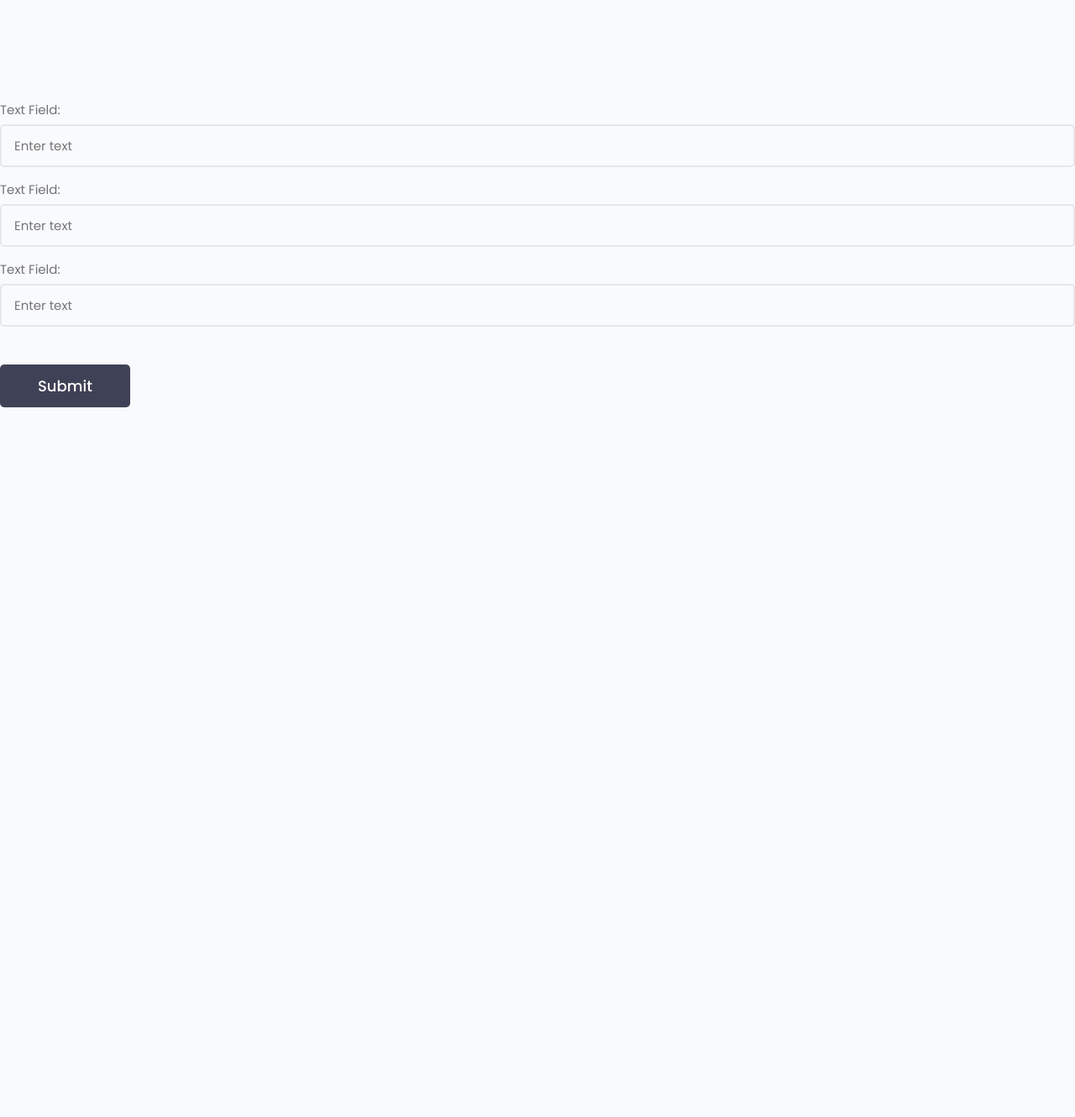
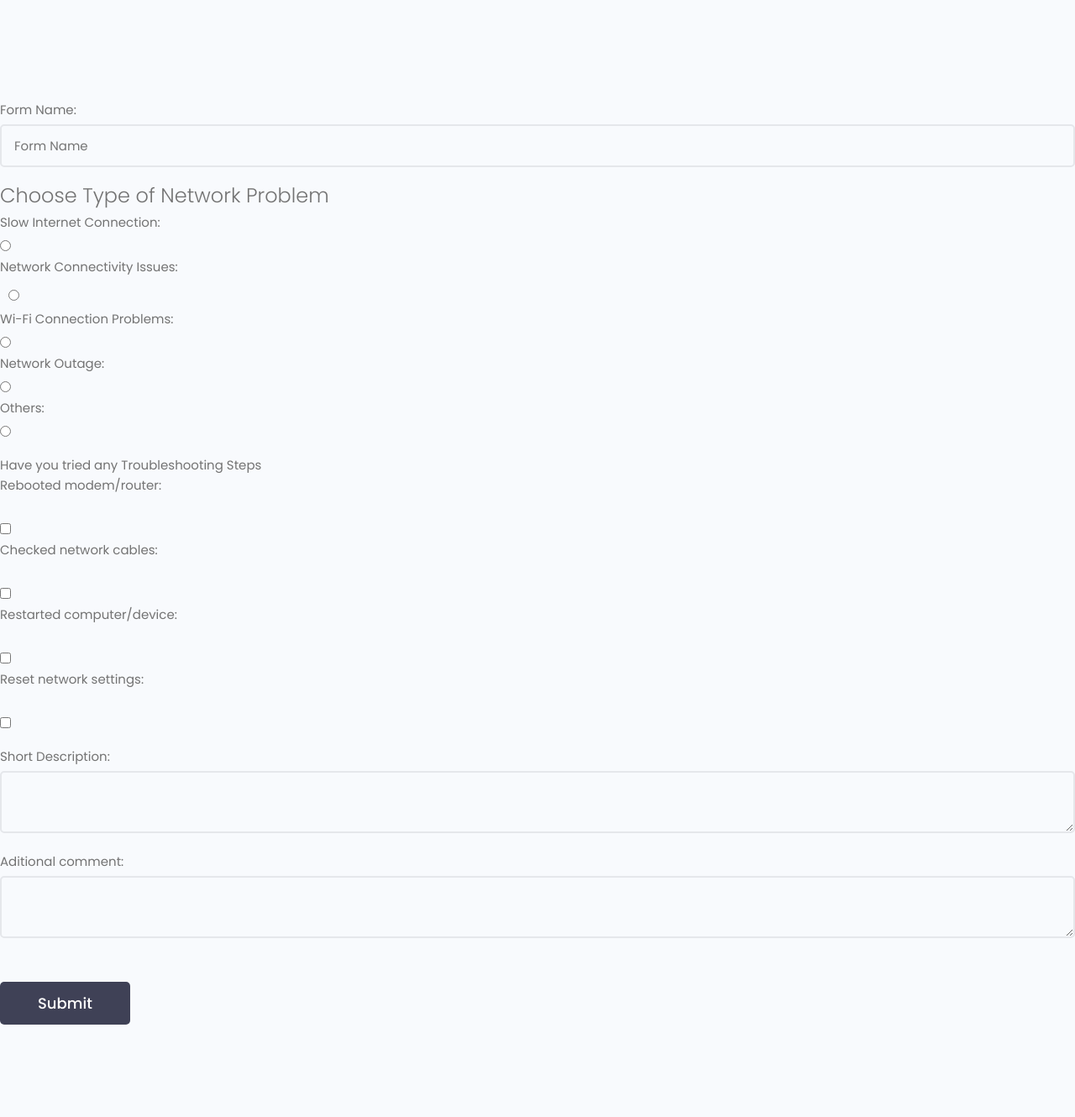
Before and after one commit to leul270/maintenance, a Django app: page /customer/network_form/ in a window 1280 px wide. Shown: the part 201-1531 px from the top of the page at 84% size. Before the commit the page ends 800 px from the top, so only its background shows below. Run offline with Django 5.2, Linux system fonts and the light colour scheme; data comes from the database, SQL or seed files in the repository; some libraries are stand-ins or nearby versions.

Commit message:
customer change

```diff
--- a/customer/admin.py
+++ b/customer/admin.py
@@ -3,3 +3,4 @@ from .models import *
 # Register your models here.
 admin.site.register(UserForm)
 admin.site.register(Maintenance)
+admin.site.register(Network)
--- a/customer/urls.py
+++ b/customer/urls.py
@@ -5,13 +5,13 @@ from . import views
 urlpatterns=[
     path("customer_home/", views.customer_home, name="customer_home"),
     path("maintenance/", views.maintenance, name="maintenance"),
-    path("maintenanceForm/", views.maintenance_form, name="maintenanceForm"),
+    path("maintenanceForm/", views.maintenance_form, name="maintenance_form"),
 
     path("network/", views.network, name="network"),
     path("network_form/", views.network_form, name="network_form"),
 
     path("software/", views.software, name="software"),
-    path("network_form/", views.network_form, name="network_form"),
+    path("software_form/", views.software_form, name="software_form"),
 
 
 
--- a/customer/views.py
+++ b/customer/views.py
@@ -1,15 +1,7 @@
 from django.shortcuts import render,redirect
 from base.forms import *
 from .models import *
-# Create your views here.
-# def create_form(request):
-#     form = UserForm()
-
-#     if form.is_valid():
-#         form = form.save()
-#         return redirect("user_home")
-#     context = {"form": form}
-#     return render(request, "form.html", context)
+from django.views.decorators.csrf import csrf_protect
 
 def customer_home(request):
     context = {}
@@ -18,6 +10,7 @@ def customer_home(request):
 def maintenance(request):
     context = {}
     return render(request, "user/maintenance.html", context)
+@csrf_protect
 def maintenance_form(request):
     form =  Maintenance()
     customer = Customer.objects.get(user_id=2)  #request.user
@@ -25,20 +18,35 @@ def maintenance_form(request):
         form.form_name = request.POST['form_name']
         form.customer = customer
         form.short_description = request.POST['short_description']
-        form.short_description = request.POST['device_problem']
+        form.device_problem = request.POST['device_problem']
+
         form.save()
-        return redirect('customer_home')
-
-
-
-
-
-
+        return redirect('maintenance')
     return render(request, "user/maintenance_form.html")
 def network(request):
     context = {}
     return render(request, "user/network.html", context)
+
+@csrf_protect
 def network_form(request):
+    form =  Network()
+    customer = Customer.objects.get(user_id=2)  #request.user
+    if request.method == 'POST':
+        form.form_name = request.POST['form_name']
+        form.customer = customer
+        form.type_of_network_problem = request.POST['type_of_network_problem']
+        if request.POST.get('troubleshooting_steps'):
+            form.rebooted_modem_router= request.POST.get('troubleshooting_steps')
+            form.checked_network_cables=request.POST.get('troubleshooting_steps')
+            form.restarted_computer_device=request.POST.get('troubleshooting_steps')
+            form.reset_network_settings=request.POST.get('troubleshooting_steps')
+
+        form.short_description = request.POST['short_description']
+        form.aditional_comment = request.POST['aditional_comment']
+
+        form.save()
+        return redirect('network')
+
     context = {}
     return render(request, "user/network_form.html", context)
 def software(request):
@@ -47,22 +55,3 @@ def software(request):
 def software_form(request):
     context = {}
     return render(request, "user/software_form.html", context)
-# def customer_registration(request):
-    customer=customer.objects.all()
-    if request.method == 'POST':
-
-        first_name=request.POST['user.first_name']
-        last_name=request.POST['user.last_name']
-        department=request.POST['department']
-        campus=request.POST['campus']
-        email=request.POST['email']
-        password=request.POST['password1']
-        confirm_password=request.POST['password2']
-
-        new_customer =customer(first_name=first_name,last_name=last_name,department=department,
-                                                campus=campus,email=email,password=password,confirm_password=password)
-        new_customer.save()
-        return redirect('customer_home')
-
-    context = {'customer' :customer}
-    return render(request, "user/customer_home.html", context)
--- a/templates/user/maintenance.html
+++ b/templates/user/maintenance.html
@@ -9,7 +9,7 @@
     <style>
       .container {
         display: grid;
-        grid-template-columns: 1fr 1fr;
+        grid-template-columns: 2fr 1fr;
         grid-gap: 10px;
         padding-left: 5px;
       }
--- a/templates/user/network.html
+++ b/templates/user/network.html
@@ -204,7 +204,7 @@
 
       <div class="column">
         <div class="container">
-          <form action="{% url 'customer_registration' %}">
+          <form action="{% url 'network_form' %}">
             <div class="auth__actions">
               <input
                 class="btn btn--sub btn--lg"
--- a/templates/user/network_form.html
+++ b/templates/user/network_form.html
@@ -36,9 +35,138 @@
           <a class="backButton" href="#"><i class="im im-angle-left"></i></a>
           <br />
 
-          <form class="form" method="POST">
+          <form class="form" method="POST" action="{% url 'network_form' %}">
+            {% csrf_token%}
             <!-- Input:Text -->
             <div class="form__field">
+              <label for="formInput#text">Form Name: </label>
+              <input
+                class="input input--text"
+                id="formInput#text"
+                type="text"
+                name="form_name"
+                placeholder="Form Name"
+              />
+            </div>
+
+            <div class="form__field">
+              <h5 class="header__logo">Choose Type of Network Problem</h5>
+              <label for="slow_internet_connection"
+                >Slow Internet Connection:</label
+              >
+              <input
+                type="radio"
+                id="slow_internet_connection"
+                name="type_of_network_problem"
+                value="slow_internet_connection"
+              />
+
+              <label for="network_connectivity_issues"
+                >Network Connectivity Issues:</label
+              >
+              <input
+                style="margin: 10px"
+                type="radio"
+                id="network_connectivity_issues"
+                name="type_of_network_problem"
+                value="network_connectivity_issues"
+              />
+
+              <label for="wi_fi_connection_problems"
+                >Wi-Fi Connection Problems:</label
+              >
+              <input
+                type="radio"
+                id="wi_fi_connection_problems"
+                name="type_of_network_problem"
+                value="wi_fi_connection_problems"
+              />
+
+              <label for="network_outage">Network Outage:</label>
+              <input
+                type="radio"
+                id="network_outage"
+                name="type_of_network_problem"
+                value="network_outage"
+              />
+
+              <label for="others">Others:</label>
+              <input
+                type="radio"
+                id="others"
+                name="type_of_network_problem"
+                value="others"
+              />
+            </div>
+
+            <div class="form__field">
+              <h8 class="header__logo"
+                >Have you tried any Troubleshooting Steps
+              </h8>
+              <label for="rebooted_modem/router">Rebooted modem/router:</label
+              ><br />
+              <input
+                type="checkbox"
+                id="rebooted_modem_router"
+                name="rebooted_modem_router"
+                value="rebooted_modem_router"
+              />
+              <label for="checked_network_cables">Checked network cables:</label
+              ><br />
+              <input
+                type="checkbox"
+                id="checked_network_cables"
+                name="checked_network_cables"
+                value="checked_network_cables"
+              />
+              <label for="restarted_computer_device"
+                >Restarted computer/device:</label
+              ><br />
+              <input
+                type="checkbox"
+                id="restarted_computer_device"
+                name="restarted_computer_device"
+                value="restarted_computer_device"
+              />
+              <label for="reset_network_settings"
+                >Reset network settings: </label
+              ><br />
+              <input
+                type="checkbox"
+                id="reset_network_settings"
+                name="reset_network_settings"
+                value="reset_network_settings"
+              /><br />
+            </div>
+
+            <div class="form__field">
+              <label for="formInput#text">Short Description: </label>
+
+              <textarea
+                class="input input--text"
+                id="formInput#text"
+                type="text"
+                name="short_description"
+                placeholder="Enter text"
+              >
+              </textarea>
+            </div>
+
+            <div class="form__field">
+              <label for="formInput#text">Aditional comment: </label>
+
+              <textarea
+                class="input input--text"
+                id="formInput#text"
+                type="text"
+                name="aditional_comment"
+                placeholder="Enter text"
+              >
+              </textarea>
+            </div>
+
+            <!-- Input:Text -->
+            <!-- <div class="form__field">
               <label for="formInput#text">Text Field: </label>
               <input
                 class="input input--text"
@@ -47,10 +175,10 @@
                 name="text"
                 placeholder="Enter text"
               />
-            </div>
+            </div> -->
 
             <!-- Input:Text -->
-            <div class="form__field">
+            <!-- <div class="form__field">
               <label for="formInput#text">Text Field: </label>
               <input
                 class="input input--text"
@@ -59,19 +187,7 @@
                 name="text"
                 placeholder="Enter text"
               />
-            </div>
-
-            <!-- Input:Text -->
-            <div class="form__field">
-              <label for="formInput#text">Text Field: </label>
-              <input
-                class="input input--text"
-                id="formInput#text"
-                type="text"
-                name="text"
-                placeholder="Enter text"
-              />
-            </div>
+            </div> -->
             <input
               class="btn btn--sub btn--lg my-md"
               type="submit"
--- a/templates/user/software.html
+++ b/templates/user/software.html
@@ -205,7 +205,7 @@
 
       <div class="column">
         <div class="container">
-          <form action="{% url 'customer_registration' %}">
+          <form action="{% url 'software_form' %}">
             <div class="auth__actions">
               <input
                 class="btn btn--sub btn--lg"
```
Also changed, not shown: other parts of templates/user/network_form.html (+0 -1 lines), customer/models.py (+33 -4 lines), templates/user/maintenance_form.html (+50 -29 lines), db.sqlite3.
